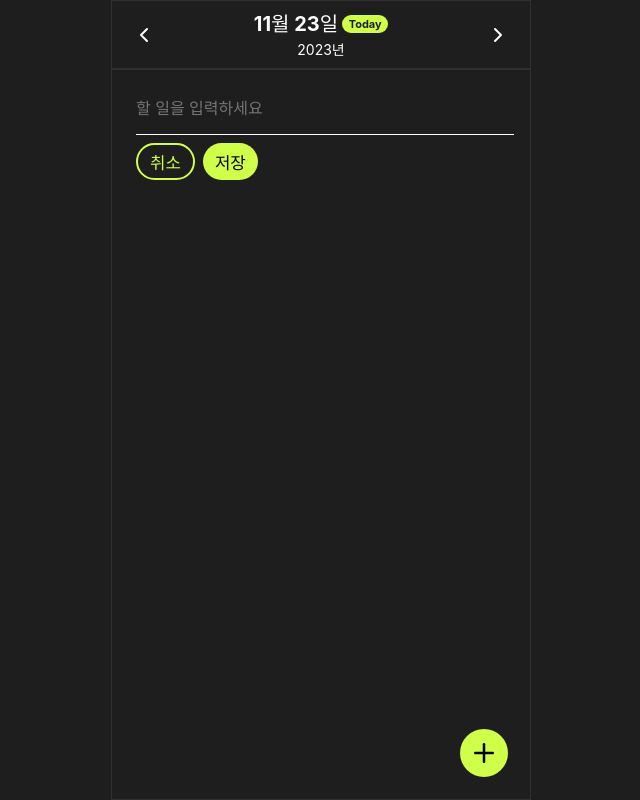
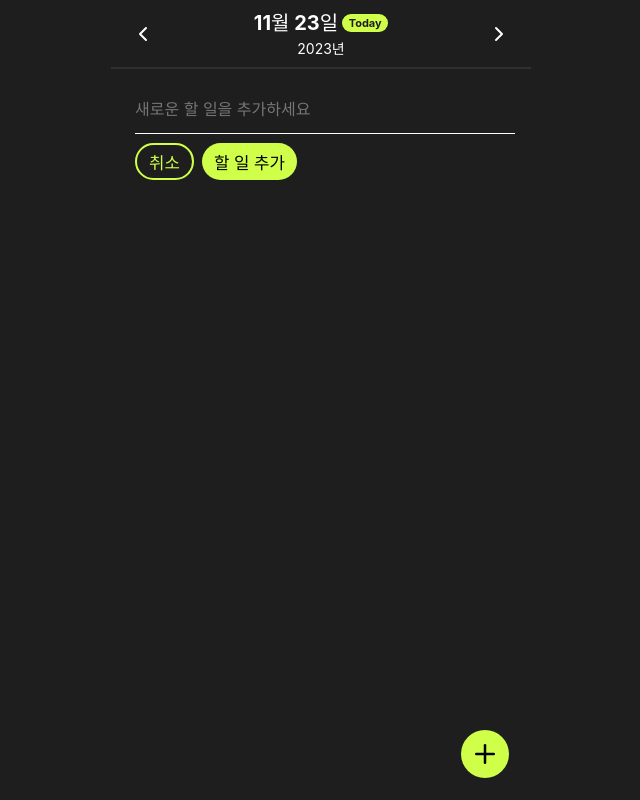
Before and after one commit to Ji-hoon/Elice-Todo-List, a React (Vite) app: page / in a window 1280 px wide. Both pictures are taken after a click on the button 803 px from the left and 753 px from the top of the page. Shown: the whole page, without its empty margins (319-959 px from the left). Built offline with nearby package versions, Linux system fonts and the light colour scheme.

Commit message:
FEAT : 할 일 수정 기능 추가

```diff
--- a/src/components/TodoItem.tsx
+++ b/src/components/TodoItem.tsx
@@ -20,7 +20,9 @@ type TodoItemProps = {
     itemInfo: Object;
     onResetInputMode:Function;
     onRefreshTodo : Function;
+    onEditTodo: Function;
     currentDate: Date;
+    contentValue: string;
 }
 
 export default function TodoItem({
@@ -28,7 +30,9 @@ export default function TodoItem({
         itemInfo,
         onResetInputMode,
         onRefreshTodo,
+        onEditTodo,
         currentDate,
+        contentValue,
     }:TodoItemProps) {
 
     //const [todoItems, setTodoItems] = useState<TodoItem[]>(todoItemsDummy);
@@ -41,12 +45,17 @@ export default function TodoItem({
 
     const [addInputValue, setAddInputValue] = useState("");
 
-    const [editInputValue, setEditInputValue] = useState("");
+    const [editInputValue, setEditInputValue] = useState(contentValue);
 
     function handleChangeAddInputValue(event:React.ChangeEvent<HTMLInputElement>) {
         setAddInputValue(event.target.value);
         //console.log(addInputValue);
     }
+
+    function handleChangeEditInputValue(event: React.ChangeEvent<HTMLInputElement>) {
+        setEditInputValue(event.target.value);
+      }
+
 
     function onAddTodoItem() {
         // todoItems에 추가하고 인풋모드를 리셋한다.
@@ -71,6 +80,10 @@ export default function TodoItem({
         onRefreshTodo();
     }
 
+    function onEditTodoItem() {
+
+    }
+
     const onToggleDone = (id:string) => {
         //console.log(id);
         const newTodo = JSON.parse(localStorage.getItem('todoData'));
@@ -87,19 +100,17 @@ export default function TodoItem({
         <div style={{padding:"0",display:"flex",flexDirection: "column", width:"100%"}} >
 
             {itemType == "add" && ( <>
-                <input placeholder="할 일을 입력하세요"
+                <TodoInput placeholder="새로운 할 일을 추가하세요"
+                            autoFocus
                             type="text"
                             onChange={(e) => handleChangeAddInputValue(e)}
                             onKeyDown={(e) => { if(e.key === "Enter") {onAddTodoItem();onResetInputMode();} }}
-                    style={{fontSize: "1em", padding: "0",
-                        background: "transparent",
-                        border: "none",
-                        borderBottom: "1px solid #FFF",
-                        outline: "none", color: "#FFF",height:51}}
                 />
                 <Spacing size={8}/>
                 <div style={{display:"flex", gap: 8}}>
-                    <button onClick={onResetInputMode} style={{border: "2px solid #CFFF48",background:"transparent", color: "#CFFF48", borderRadius: 30, fontWeight: 700, fontSize: "1.05em", cursor:"pointer", padding: "5px 12px 4px"}}>취소</button>
+                    <button onClick={onResetInputMode}
+                            style={{border: "2px solid #CFFF48",background:"transparent", color: "#CFFF48", borderRadius: 30, fontWeight: 700, fontSize: "1.05em", cursor:"pointer", padding: "5px 12px 4px"}}>
+                        취소</button>
                     <button onClick={() => {
                             if(addInputValue == "") {
                                 alert("1글자 이상 입력해주세요.");
@@ -107,14 +118,42 @@ export default function TodoItem({
                             }
                             onAddTodoItem();
                             onResetInputMode();}}
-                        style={{border:"none", background:"#CFFF48", color: "#000", borderRadius: 30, fontWeight: 700, fontSize: "1.05em",  cursor:"pointer", padding: "5px 12px 4px"}}>저장</button>
+                            style={{border:"none", background:"#CFFF48", color: "#000", borderRadius: 30, fontWeight: 700, fontSize: "1.05em",  cursor:"pointer", padding: "5px 12px 4px"}}>
+                        할 일 추가</button>
+                </div>
+                <Spacing size={8}/>
+            </>)}
+
+            {itemType == "edit" && ( <>
+                <TodoInput placeholder="수정할 내용을 입력하세요"
+                            autoFocus
+                            value={editInputValue}
+                            type="text"
+                            onChange={(e) => handleChangeEditInputValue(e)}
+                            onKeyDown={(e) => { if(e.key === "Enter") {onEditTodoItem();onResetInputMode();} }}
+                />
+                <Spacing size={8}/>
+                <div style={{display:"flex", gap: 8}}>
+                    <button onClick={onResetInputMode}
+                            style={{border: "2px solid #CFFF48",background:"transparent", color: "#CFFF48", borderRadius: 30, fontWeight: 700, fontSize: "1.05em", cursor:"pointer", padding: "5px 12px 4px"}}>
+                        취소</button>
+                    <button onClick={() => {
+                        if(editInputValue == "") {
+                            alert("1글자 이상 입력해주세요.");
+                            return;
+                        }
+                        onEditTodoItem();
+                        onResetInputMode();}}
+                        style={{border:"none", background:"#CFFF48", color: "#000", borderRadius: 30, fontWeight: 700, fontSize: "1.05em",  cursor:"pointer", padding: "5px 12px 4px"}}>
+                        수정</button>
                 </div>
                 <Spacing size={8}/>
             </>)}
 
             {itemType==="default" && (
                 <div style={{display:'flex', flexDirection: "row", justifyContent:"space-between"}}>
-                <Content isDone={itemInfo.todo.isDone}>{itemInfo.todo.content}</Content>
+                <Content onClick={onEditTodo}
+                         isDone={itemInfo.todo.isDone}>{itemInfo.todo.content}</Content>
                 <DoneButton style={{padding: 12, cursor:"pointer", display:"flex"}}
                             isDone={itemInfo.todo.isDone}
                             onClick={()=> onToggleDone(itemInfo.todo.id)}>
@@ -135,6 +174,7 @@ const Content = styled.div<{isDone:boolean}>`
     text-overflow:ellipsis;
     user-select: none;
     font-size: 1em;
+    cursor: text;
     text-decoration:  ${(props) => (props.isDone ? "line-through" : "none")};
     color: ${(props) => (props.isDone ? "#999" : "#FFF")};
 `;
@@ -144,3 +184,33 @@ const DoneButton = styled.div<{isDone:boolean}>`
         color: ${(props) => (props.isDone ? "var(--color-primary)" : "var(--color-gray-1)")};
     }
 `;
+
+const TodoInput = styled.input`
+    font-size: 1em;
+    padding:0;
+    font-family :var(--font-family);
+    background: transparent;
+    border: none;
+    border-bottom: 1px solid transparent;
+    outline: none;
+    color: var(--color-white);
+    height:52px;
+
+    & ~ div {
+        position: relative;
+    }
+    & ~ div:nth-child(2):before {
+        content:'';
+        background-color: var(--color-white);
+        height: 1px;
+        position: absolute;
+        top: -2px;
+        transform: scaleX(0);
+        transform-origin: center;
+        width: 100%;
+    }
+    &:focus ~ div:nth-child(2):before {
+        transform: scaleX(1);
+        transition: transform 250ms cubic-bezier(0.57, 0.09, 0.46, 1.01);
+    }
+`;
--- a/src/components/pages/Main/index.tsx
+++ b/src/components/pages/Main/index.tsx
@@ -34,8 +34,9 @@ export default function Main() {
     setInputMode({type: "add"});
   }
 
-  function handleEditMode(item:TodoItemType) {
-    setInputMode({type: "edit", item:item});
+  function handleEditMode(item: TodoItemType) {
+    setInputMode({ type: "edit", item : item});
+    setEditInputValue(item.content);
   }
 
   function handleResetInputMode() {
@@ -95,11 +96,11 @@ export default function Main() {
 
   return (
     <main style={{ maxWidth: 420, height: "100vh", margin: "0 auto",backgroundColor: "#1e1e1e",position:"relative",
-     border: "1px solid rgba(255,255,255,0.08)"}}>
+     border: "0px solid rgba(255,255,255,0.08)"}}>
 
       <button onClick={() => {
-        handleAddMode();
-        scrollToTop();}}
+        scrollToTop();
+        handleAddMode(); }}
             style={{borderRadius: 30, backgroundColor: "#CFFF48", top: "calc(100% - 70px)", left: "calc(100% - 70px)", display: "flex", position: "absolute",
             width: 48, height: 48, placeItems: "center",placeContent: "center", cursor:"pointer", border:"none", }}>
         <FiPlus color="var(--color-black)" size={30}/>
@@ -118,6 +119,8 @@ export default function Main() {
 
           {inputMode.type === "add" && (
             <TodoItem itemType="add"
+                      contentValue={""}
+                      onEditTodo={()=> {}}
                       onResetInputMode={handleResetInputMode}
                       onRefreshTodo={onRefreshTodo}
                       itemInfo={{}}
@@ -125,15 +128,31 @@ export default function Main() {
           )}
 
           {todoItems.length > 0 && [...todoItems].map( (todo) =>  {
+            const isEditMode =
+                  inputMode.type === "edit" && inputMode.item === todo;
             return (
               <div key={todo.id} style={{padding: "0", width:"100%"}}>
-                {/* {inputMode === "edit" && inputMode.item}
-                {inputMode.type!=="edit" && */}
-                    <TodoItem itemType="default"
+
+                {isEditMode && (
+                    <TodoItem itemType="edit"
+                              contentValue={todo.content}
+                              onEditTodo={()=> {}}
                               onResetInputMode={handleResetInputMode}
                               onRefreshTodo={onRefreshTodo}
                               itemInfo={{todo}}
                               currentDate={currentDate}/>
+
+                )}
+
+                {!isEditMode && (
+                    <TodoItem itemType="default"
+                              contentValue={""}
+                              onEditTodo={()=> handleEditMode(todo)}
+                              onResetInputMode={handleResetInputMode}
+                              onRefreshTodo={onRefreshTodo}
+                              itemInfo={{todo}}
+                              currentDate={currentDate}/>
+                )}
               </div>
               )
             })
@@ -150,11 +169,9 @@ export default function Main() {
             <div style={{height:"calc(100vh - 7em)", display:"flex", alignItems:"center", userSelect: "none",
             flexDirection: "column", justifyContent: "center", gap: 24, color: "var(--color-gray-0)",fontSize:"1.2em"}}>
                 <FiSmile size="48" color=""/>
-                <div>오늘은 할 일이 없네요!</div>
+                <div>오늘 등록된 할 일이 없네요!<br/>새로운 할 일을 추가해보세요.</div>
             </div>
           )}
-
-
 
         </div>
       </section>
--- a/src/index.css
+++ b/src/index.css
@@ -9,7 +9,7 @@
   /* color-scheme: dark; */
 
   color: #FFF;
-  background-color: #1e1e1e;
+  background-color: var(--color-dark);
 
   font-synthesis: none;
   text-rendering: optimizeLegibility;
@@ -21,6 +21,7 @@
   --color-gray-0 : #bcbcbc;
   --color-gray-1 : #666;
   --color-primary: #CFFF48;
+  --font-family : Inter, system-ui, Avenir, Helvetica, Arial, sans-serif;
 }
 
 body {
```
Lines whose indentation alone changed are shown as unchanged.
